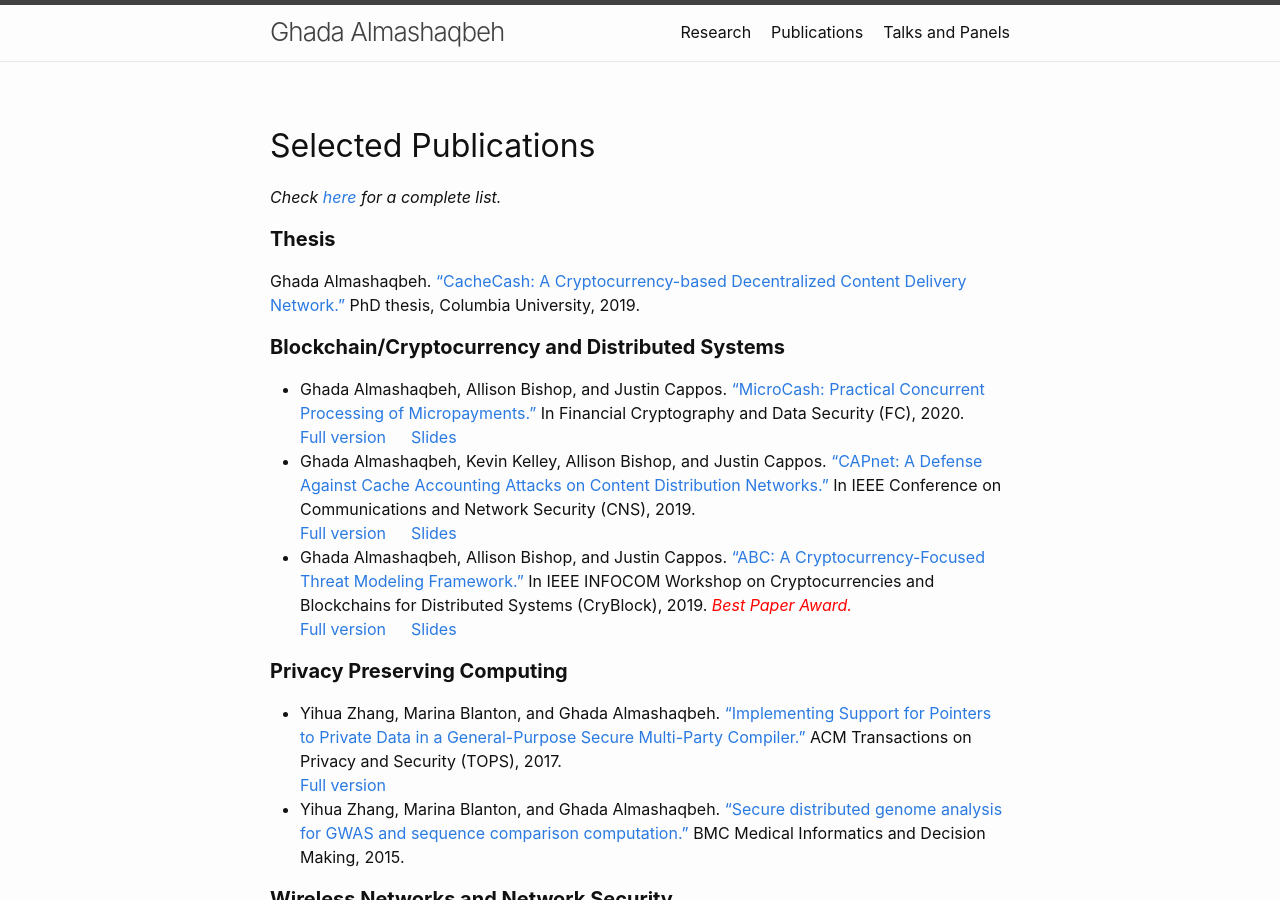
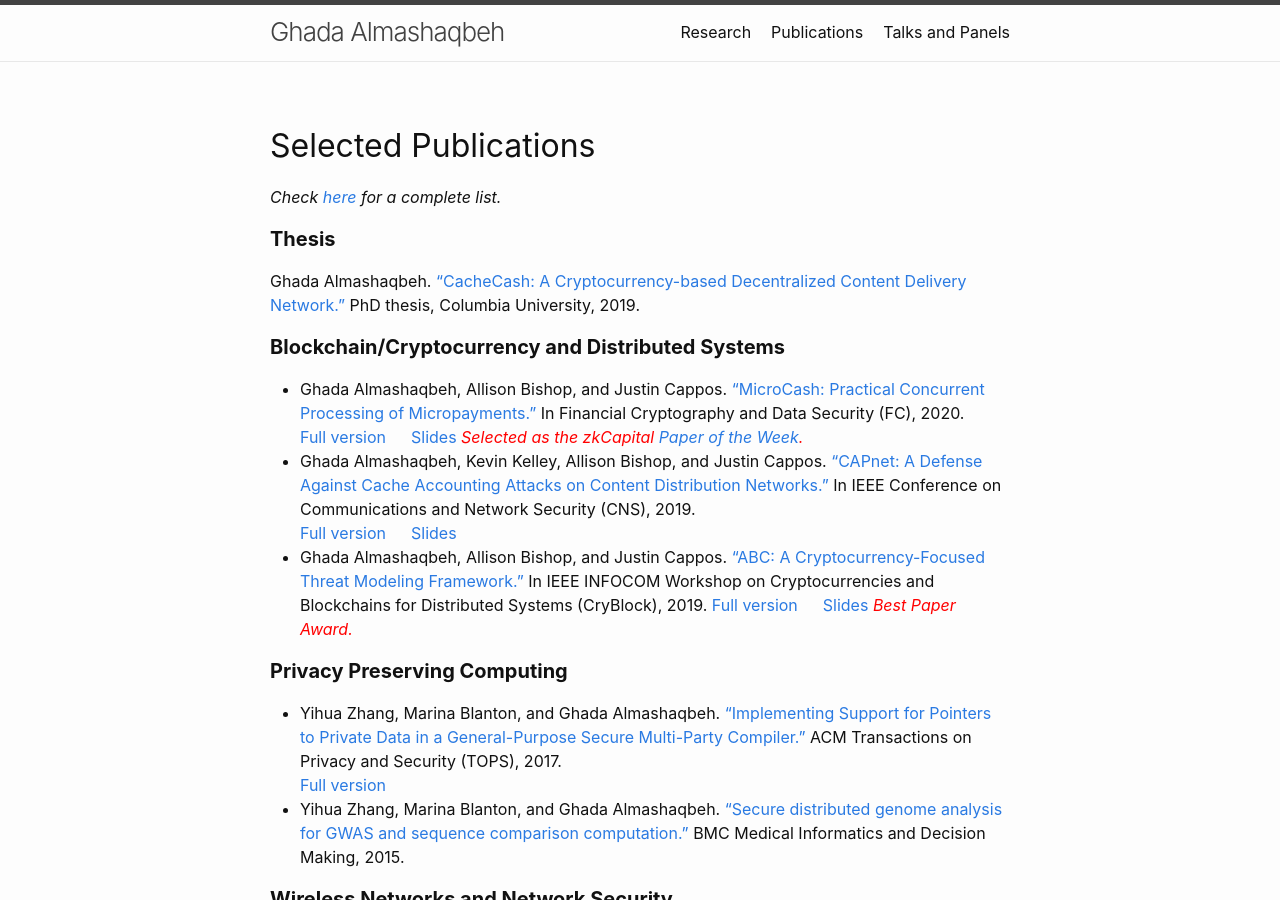
Before and after one commit to GhadaAlmashaqbeh/GhadaAlmashaqbeh.github.io, a Jekyll site: the page built from 02-publications.md, in a window 1280 px wide and 900 px high. Built offline with Jekyll 4.4.1, drawn with Linux system fonts in a browser that asks for light colours.

Commit message:
edit publication list

```diff
--- a/02-publications.md
+++ b/02-publications.md
@@ -14,10 +14,12 @@ Ghada Almashaqbeh. ["CacheCash: A Cryptocurrency-based Decentralized Content Del
 
 * Ghada Almashaqbeh, Allison Bishop, and Justin Cappos. ["MicroCash: Practical Concurrent Processing of Micropayments."](https://fc20.ifca.ai/preproceedings/38.pdf) In Financial Cryptography and Data Security (FC), 2020.<br/>
   [Full version](https://arxiv.org/abs/1911.08520) &emsp; [Slides](../slides/microcash-fc-2020.pdf)
+  <span style="color: red;">_Selected as the zkCapital [Paper of the Week](https://zkcapital.substack.com/p/this-week-in-blockchain-research-92a)._</span> <br/>
 * Ghada Almashaqbeh, Kevin Kelley, Allison Bishop, and Justin Cappos. ["CAPnet: A Defense Against Cache Accounting Attacks on Content Distribution Networks."](https://ieeexplore.ieee.org/document/8802825) In IEEE Conference on Communications and Network Security (CNS), 2019. <br/>
   [Full version](https://arxiv.org/abs/1906.10272) &emsp; [Slides](../slides/capnet-cns-2019.pdf)
-* Ghada Almashaqbeh, Allison Bishop, and Justin Cappos. ["ABC: A Cryptocurrency-Focused Threat Modeling Framework."](https://ieeexplore.ieee.org/document/8845101) In IEEE INFOCOM Workshop on Cryptocurrencies and Blockchains for Distributed Systems (CryBlock), 2019. <span style="color: red;">_Best Paper Award._</span> <br/>
+* Ghada Almashaqbeh, Allison Bishop, and Justin Cappos. ["ABC: A Cryptocurrency-Focused Threat Modeling Framework."](https://ieeexplore.ieee.org/document/8845101) In IEEE INFOCOM Workshop on Cryptocurrencies and Blockchains for Distributed Systems (CryBlock), 2019.
   [Full version](https://arxiv.org/abs/1903.03422) &emsp; [Slides](../slides/abc-cryblock-2019.pdf)
+  <span style="color: red;">_Best Paper Award._</span> <br/>
 
 
 #### **Privacy Preserving Computing**
```
